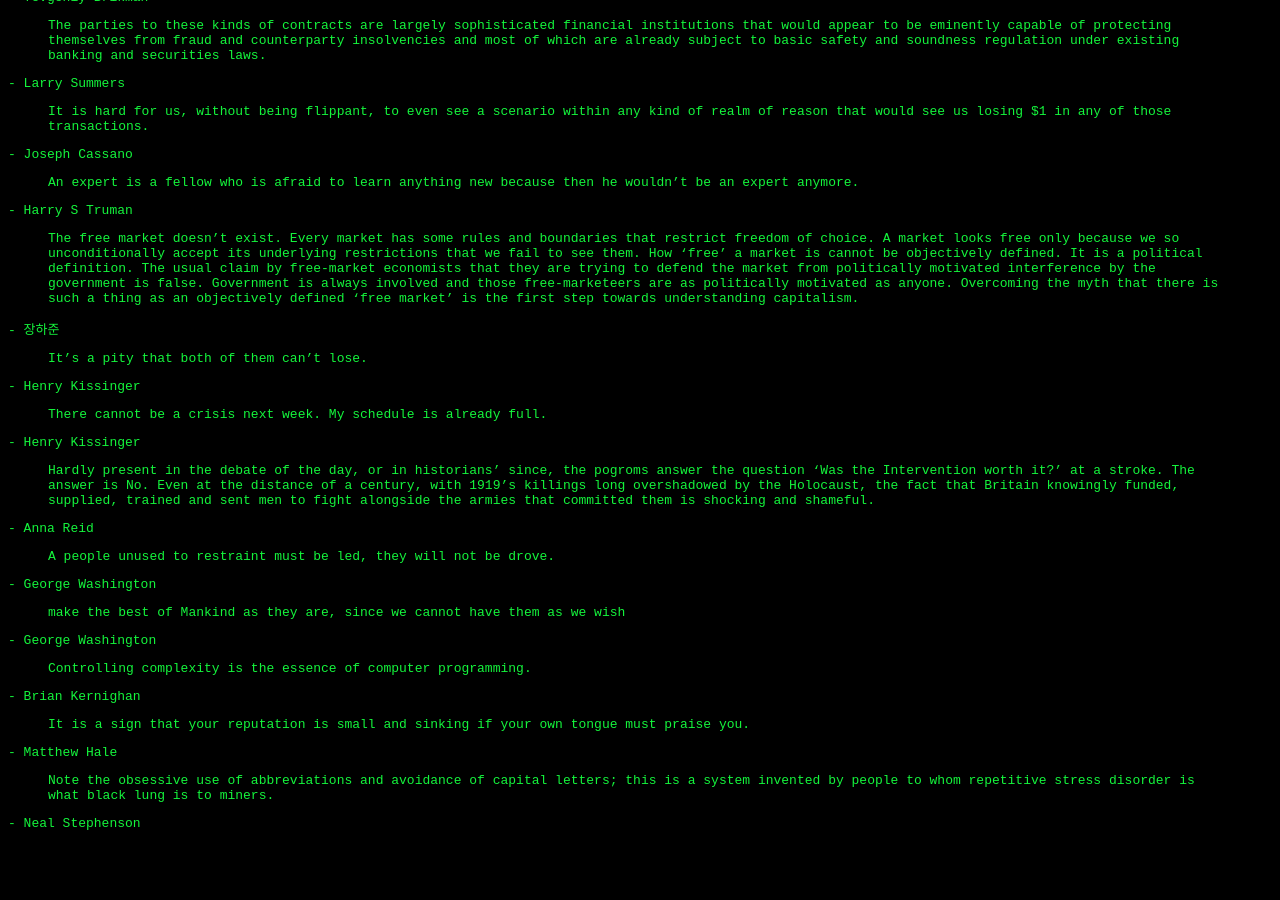
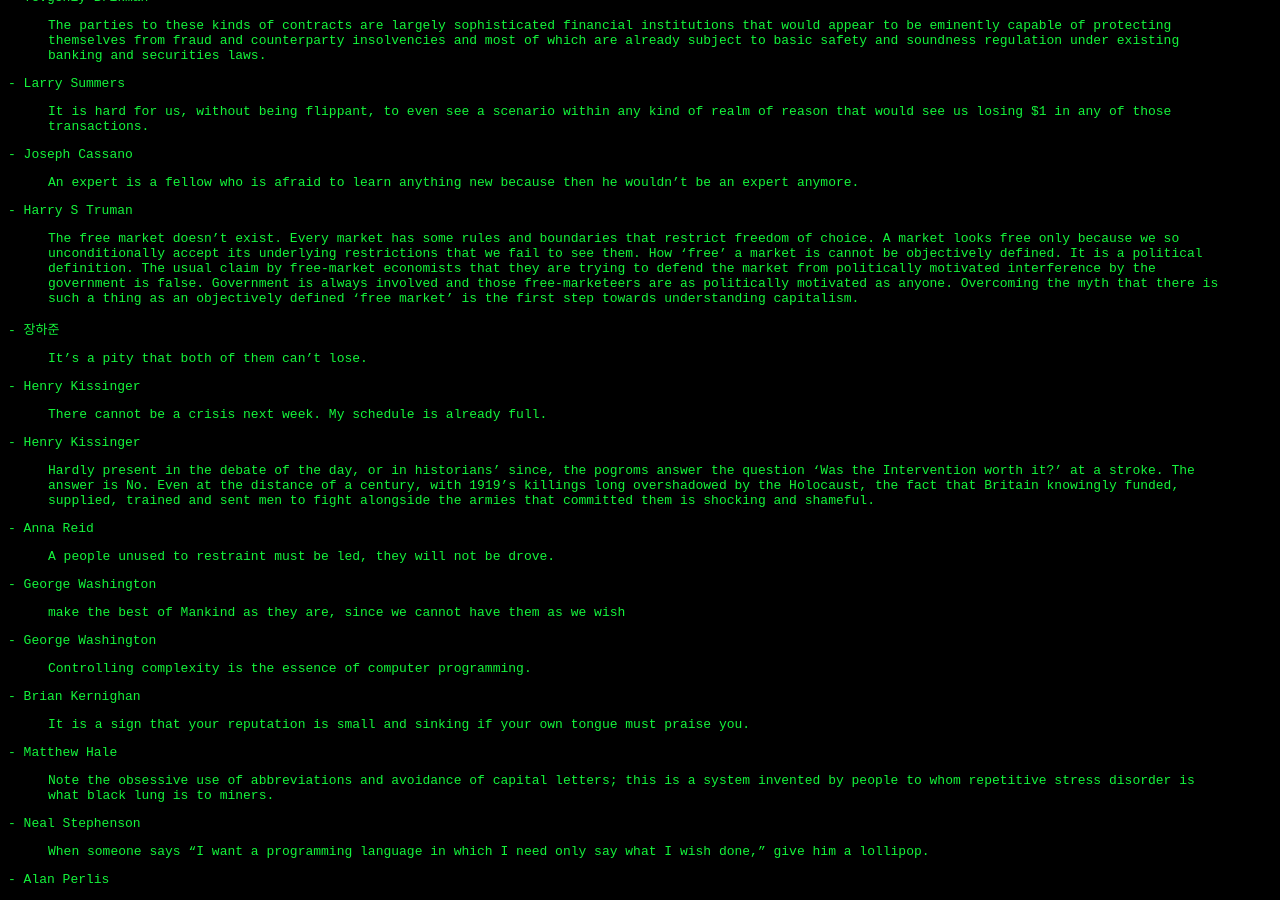
Before and after one commit to davejagoda/davejagoda.github.io, a Jekyll site: the page built from quotes/index.md, in a window 1280 px wide and 900 px high, scrolled down 3032 px. Built offline with Jekyll 4.4.1, drawn with Linux system fonts in a browser that asks for light colours; before the commit the page ends 3876 px from its top, so only the background shows below that.

Commit message:
Add Alan Perlis lollipop quote

```diff
--- a/quotes/index.md
+++ b/quotes/index.md
@@ -415,3 +415,9 @@
   stress disorder is what black lung is to miners.
 
 \- Neal Stephenson
+
+
+> When someone says "I want a programming language in which I need
+  only say what I wish done," give him a lollipop.
+
+\- Alan Perlis
```
